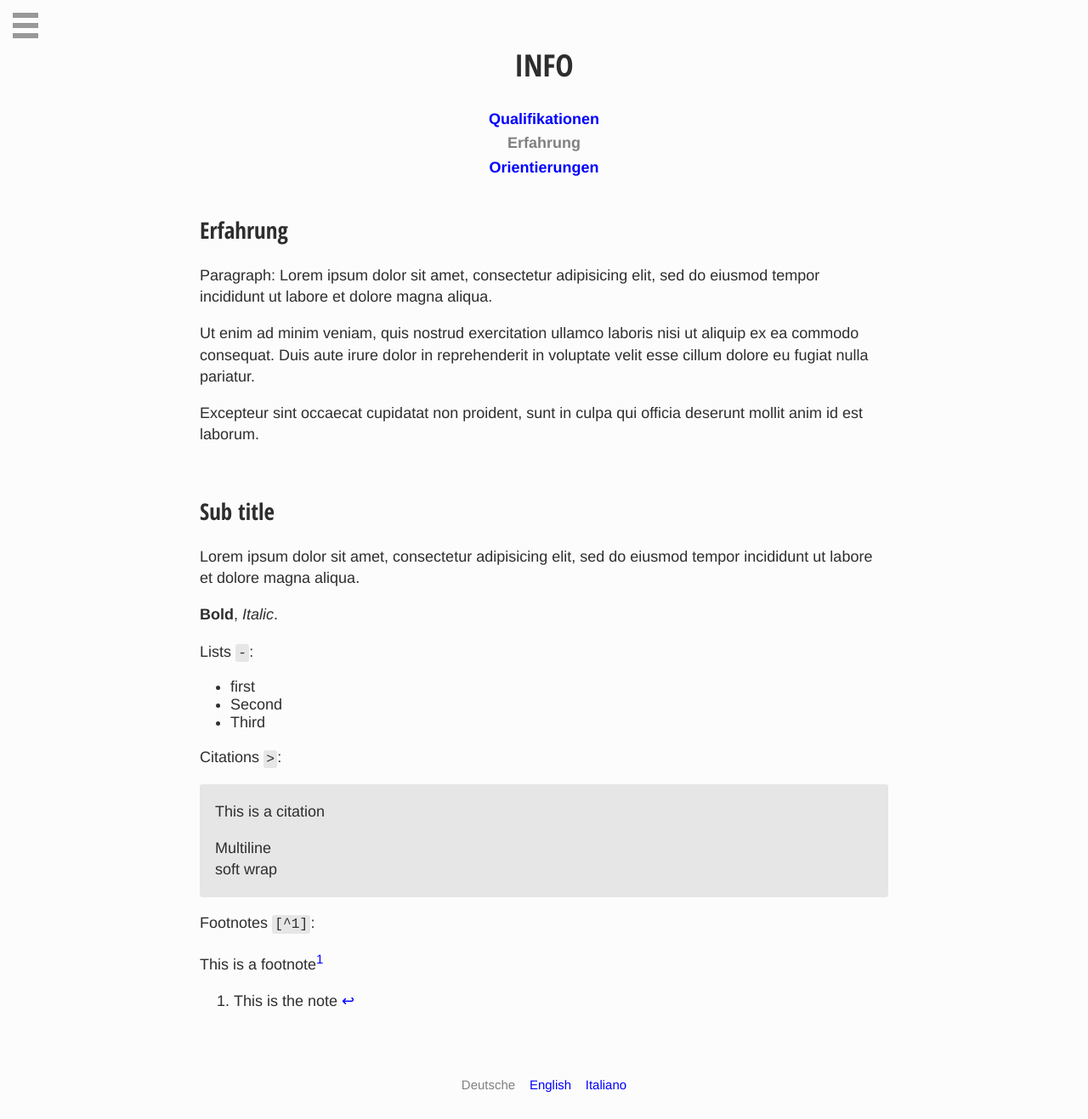
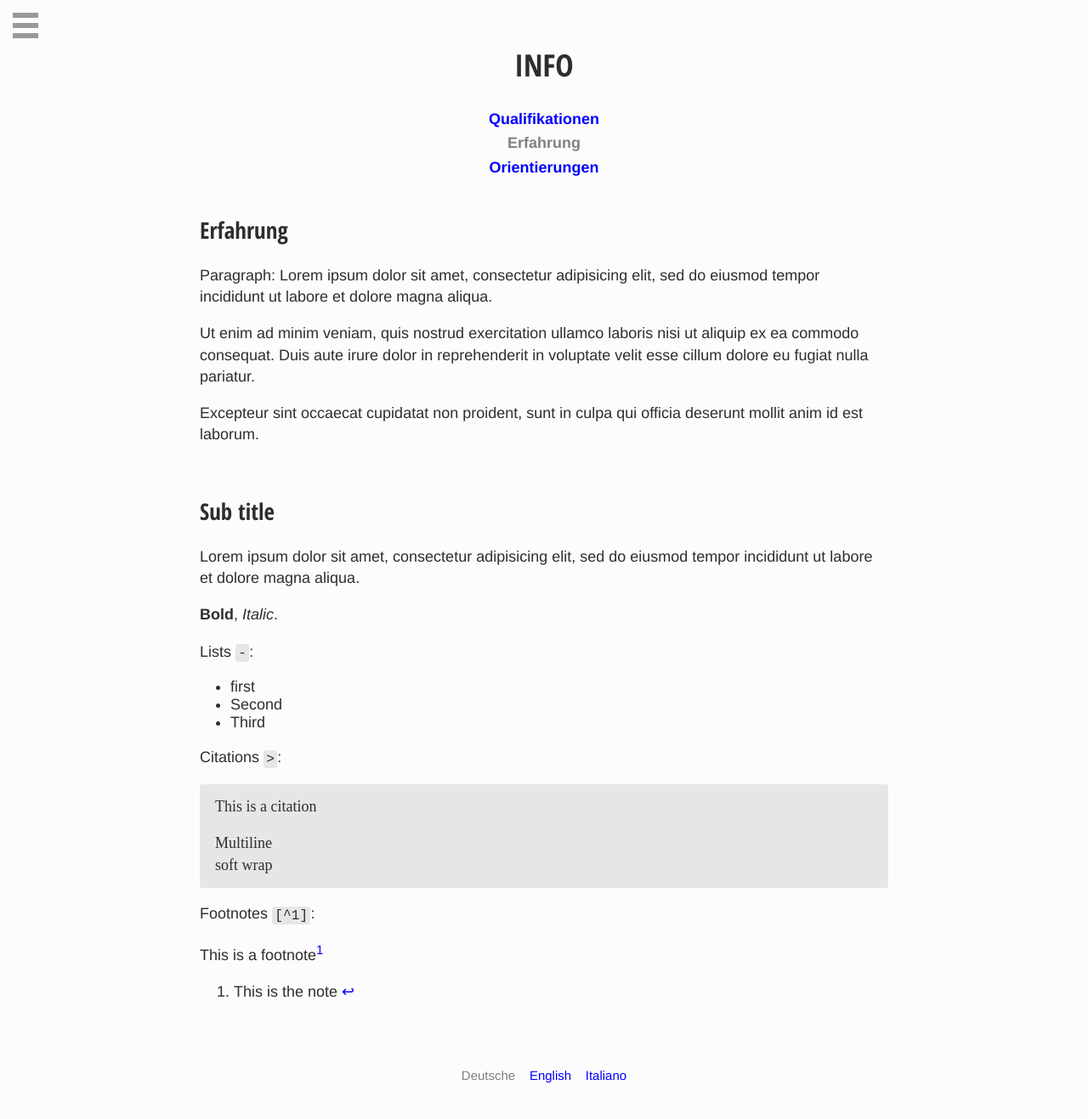
Before and after one commit to trasparente/coach, a Jekyll site: the page built from de/info/erfahrung.md, in a window 1280 px wide. Shown: the whole page at 85% size. Built offline with Jekyll 4.4.1, drawn with Linux system fonts in a browser that asks for light colours; our own code applies the rules of GitHub Pages for plain Markdown files.

Commit message:
Cosmetics

```diff
--- a/_sass/_blockquote.sass
+++ b/_sass/_blockquote.sass
@@ -3,7 +3,12 @@
 // --------------------------------------
 
 blockquote
+  font-family: serif
   background: $light-grey
   border-radius: 3px
   margin: 0
   padding: .1em 1em
+  p:first-child
+    margin-top: .7em
+  p:last-child
+    margin-bottom: .7em
```
